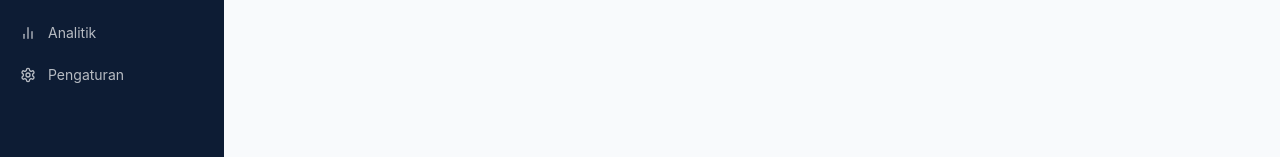
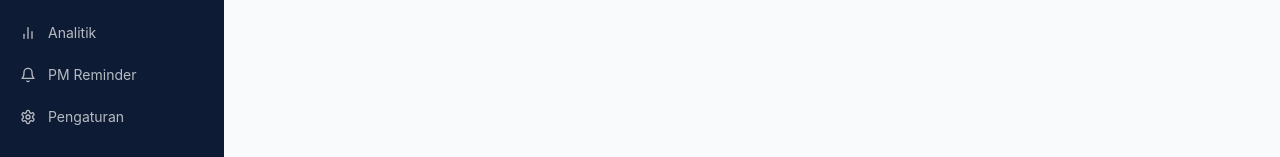
Before and after one commit to orenzasia-design/oscarpart, a Next.js app in the folder frontend/: page /admin/rfq in a window 1280 px wide. Shown: the part 338-495 px from the top of the page. Built offline with nearby package versions, Linux system fonts and the light colour scheme; no server answers.

Commit message:
feat: add PM Reminders link to admin nav

```diff
--- a/frontend/app/(admin)/admin/AdminShell.tsx
+++ b/frontend/app/(admin)/admin/AdminShell.tsx
@@ -1,7 +1,7 @@
 'use client';
 import { useAuth } from '@/lib/auth-context';
 import Link from 'next/link';
-import { Users, FileText, Target, Building2, Wrench, BarChart2, Settings, LogOut, ArrowRight, LayoutDashboard } from 'lucide-react';
+import { Users, FileText, Target, Building2, Wrench, BarChart2, Settings, LogOut, ArrowRight, LayoutDashboard, Bell } from 'lucide-react';
 
 function LogoutButton() {
   const { logout } = useAuth();
@@ -24,6 +24,7 @@ export function AdminShell({ children, title }: { children: React.ReactNode; tit
     { href: '/admin/rfq',        label: 'RFQ',             icon: <FileText size={16} /> },
     { href: '/admin/parts',      label: 'Database Part',   icon: <Wrench size={16} /> },
     { href: '/admin/analytics',  label: 'Analitik',        icon: <BarChart2 size={16} /> },
+    { href: '/admin/pm-reminders', label: 'PM Reminder',    icon: <Bell size={16} /> },
     { href: '/admin/settings',   label: 'Pengaturan',      icon: <Settings size={16} /> },
   ];
 
```
